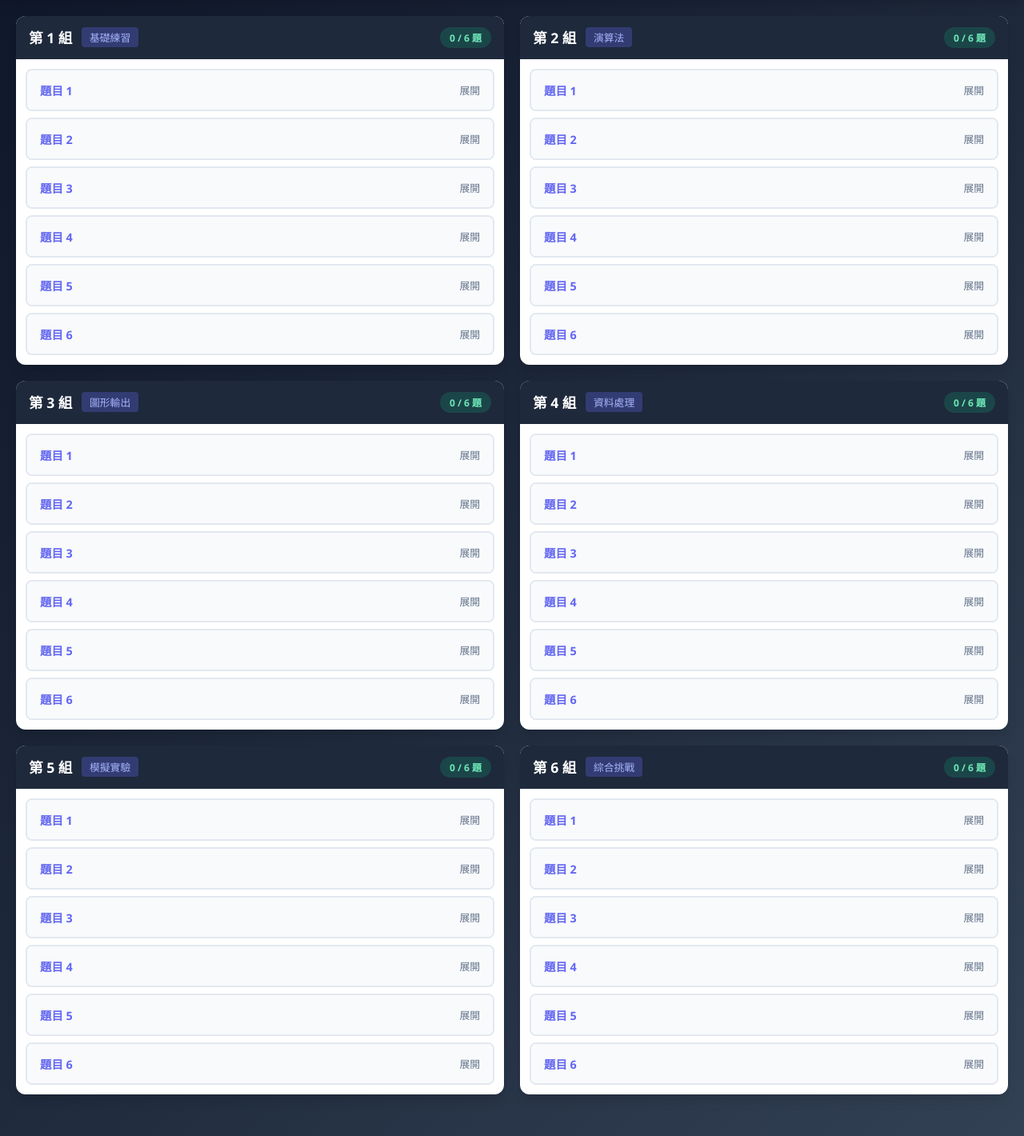
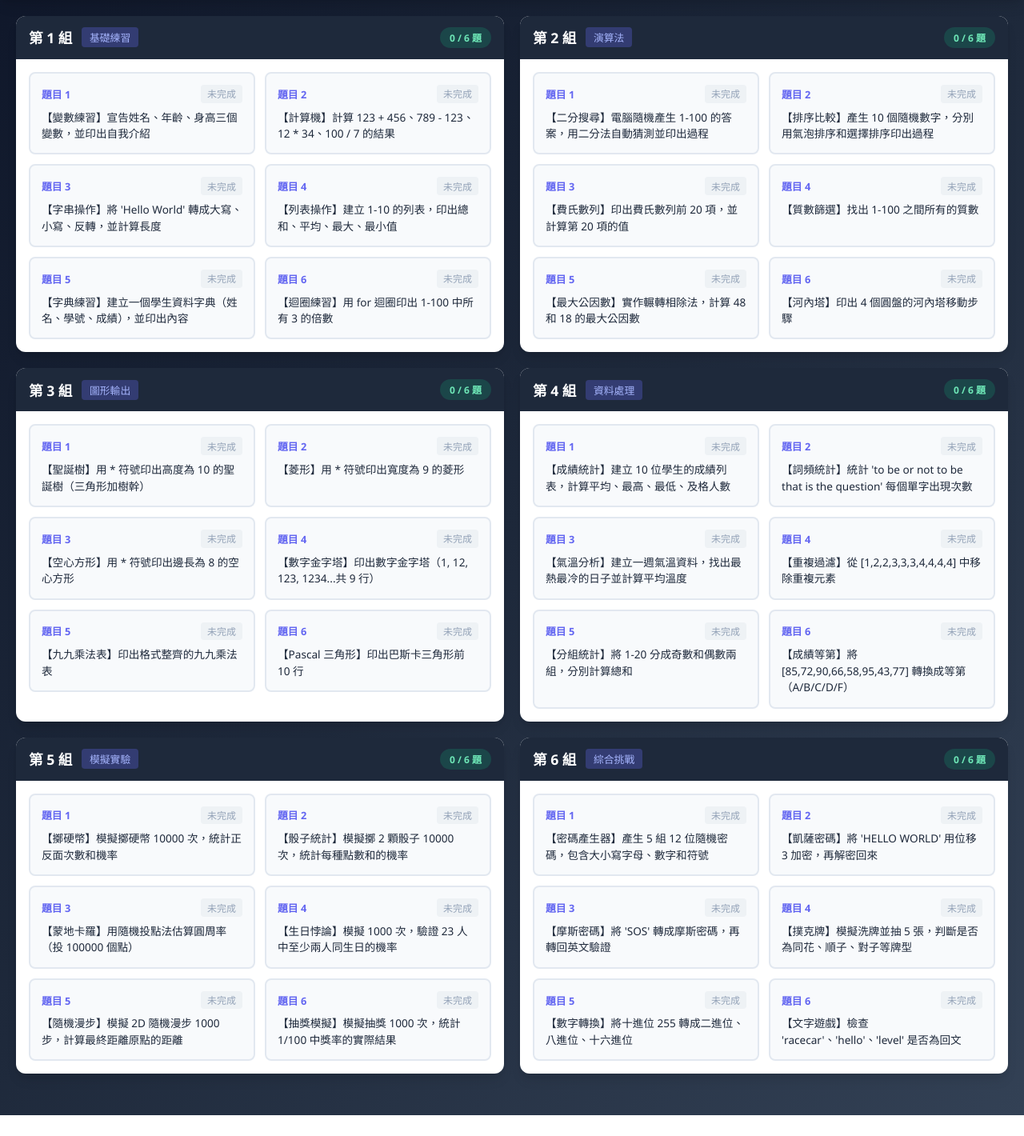
Before and after one commit to maso0310/python_playground, a Flask app: page / in a window 1280 px wide. Shown: the part 57-1477 px from the top of the page at 80% size. After the commit the page ends 1451 px from the top, so only its background shows below. Run offline with Flask 2, Linux system fonts and the light colour scheme; parts of the project's set-up code (start-up, migrations or seed data) failed here and were passed over.

Commit message:
修改展現方式

```diff
--- a/static/css/style.css
+++ b/static/css/style.css
@@ -233,189 +244,188 @@ nav a.active {
     font-weight: 600;
 }
 
-/* 題目區域 */
-.tasks-area {
-    padding: 0.75rem;
+/* 題目列表 */
+.tasks-list {
+    display: grid;
+    grid-template-columns: repeat(2, 1fr);
+    gap: 0.75rem;
+    padding: 1rem;
 }
 
-/* 題目項目（手風琴樣式） */
-.task-item {
-    background: white;
+.task-card {
+    background: #f8fafc;
     border: 2px solid #e2e8f0;
     border-radius: 8px;
-    margin-bottom: 0.5rem;
-    overflow: hidden;
+    padding: 0.875rem;
+    cursor: pointer;
     transition: all 0.2s ease;
 }
 
-.task-item:last-child {
-    margin-bottom: 0;
+.task-card:hover {
+    border-color: var(--secondary-color);
+    background: #eef2ff;
+    transform: translateY(-2px);
 }
 
-.task-item:hover {
-    border-color: var(--secondary-color);
+.task-card.completed {
+    border-color: var(--primary-color);
+    background: #ecfdf5;
 }
 
-.task-item.expanded {
-    border-color: var(--secondary-color);
-    box-shadow: var(--box-shadow-lg);
-}
-
-.task-item.collapsed {
-    display: none;
-}
-
-/* 題目標題列 */
-.task-header-bar {
-    display: flex;
-    justify-content: space-between;
-    align-items: center;
-    padding: 0.875rem 1rem;
-    cursor: pointer;
-    background: #f8fafc;
-    transition: background 0.2s;
-}
-
-.task-header-bar:hover {
-    background: #eef2ff;
-}
-
-.task-item.expanded .task-header-bar {
-    background: var(--secondary-color);
-    color: white;
-}
-
-.task-header-left {
-    display: flex;
-    align-items: center;
-    gap: 0.75rem;
-}
-
-.task-number {
-    font-size: 0.9rem;
-    font-weight: 600;
-    color: var(--secondary-color);
-}
-
-.task-item.expanded .task-number {
-    color: white;
-}
-
-.task-status-icon {
-    display: flex;
-    align-items: center;
-}
-
-.status-done-dot {
-    width: 8px;
-    height: 8px;
-    background: var(--primary-color);
-    border-radius: 50%;
-    display: inline-block;
-}
-
-.task-item.expanded .status-done-dot {
-    background: #6ee7b7;
-}
-
-.task-toggle-icon {
-    font-size: 0.8rem;
-    color: #64748b;
-    font-weight: 500;
-}
-
-.task-item.expanded .task-toggle-icon {
-    color: rgba(255, 255, 255, 0.8);
-}
-
-/* 題目內容區 */
-.task-content {
-    padding: 1rem;
-    border-top: 1px solid #e2e8f0;
-}
-
-.task-description {
-    background: #fefce8;
-    padding: 0.875rem 1rem;
-    border-radius: 8px;
-    border-left: 3px solid #eab308;
-    margin-bottom: 1rem;
-    color: #713f12;
-    font-size: 0.9rem;
-    line-height: 1.5;
-}
-
-.task-description strong {
-    color: #a16207;
-}
-
-/* 編輯器區域 */
-.editor-section,
-.output-section {
-    margin-bottom: 1rem;
-}
-
-.editor-toolbar,
-.output-toolbar {
+.task-card-header {
     display: flex;
     justify-content: space-between;
     align-items: center;
     margin-bottom: 0.5rem;
 }
 
-.toolbar-label {
+.task-number {
+    font-size: 0.8rem;
+    font-weight: 600;
+    color: var(--secondary-color);
+}
+
+.task-status {
+    font-size: 0.75rem;
+    color: #94a3b8;
+    padding: 0.15rem 0.5rem;
+    background: rgba(148, 163, 184, 0.1);
+    border-radius: 4px;
+}
+
+.task-status.done {
+    color: var(--primary-color);
+    background: rgba(16, 185, 129, 0.1);
+}
+
+.task-desc {
     font-size: 0.85rem;
+    color: var(--dark-color);
+    line-height: 1.5;
+}
+
+/* 全螢幕編輯器 */
+.editor-fullscreen {
+    display: flex;
+    flex-direction: column;
+    min-height: 500px;
+}
+
+.editor-header-bar {
+    display: flex;
+    justify-content: space-between;
+    align-items: center;
+    padding: 0.875rem 1rem;
+    background: var(--secondary-color);
+    color: white;
+}
+
+.editor-title {
+    display: flex;
+    align-items: center;
+    gap: 1rem;
+}
+
+.editor-group {
+    font-weight: 600;
+    font-size: 1rem;
+}
+
+.editor-task-num {
+    background: rgba(255, 255, 255, 0.2);
+    padding: 0.25rem 0.75rem;
+    border-radius: 4px;
+    font-size: 0.9rem;
+}
+
+.editor-task-desc {
+    background: #fefce8;
+    padding: 1rem 1.25rem;
+    border-left: 4px solid #eab308;
+    color: #713f12;
+    font-size: 0.95rem;
+    line-height: 1.5;
+}
+
+.editor-main {
+    display: flex;
+    flex-direction: column;
+    flex: 1;
+    padding: 1rem;
+    gap: 1rem;
+}
+
+.editor-code-section,
+.editor-output-section {
+    display: flex;
+    flex-direction: column;
+}
+
+.editor-code-section {
+    flex: 1;
+}
+
+.section-toolbar {
+    display: flex;
+    justify-content: space-between;
+    align-items: center;
+    margin-bottom: 0.5rem;
+}
+
+.section-label {
+    font-size: 0.9rem;
     font-weight: 600;
     color: var(--dark-color);
 }
 
-.toolbar-actions {
+.section-actions {
     display: flex;
     gap: 0.5rem;
 }
 
 .last-run-time {
-    font-size: 0.75rem;
+    font-size: 0.8rem;
     color: #64748b;
 }
 
-.code-editor {
+.code-editor-full {
     width: 100%;
-    height: 200px;
+    min-height: 250px;
+    flex: 1;
     font-family: 'Fira Code', 'Consolas', 'Monaco', monospace;
     font-size: 14px;
-    padding: 0.875rem;
+    padding: 1rem;
     border: 2px solid #e2e8f0;
     border-radius: 8px;
     resize: vertical;
     background: #1e1e1e;
     color: #d4d4d4;
-    line-height: 1.5;
+    line-height: 1.6;
     tab-size: 4;
 }
 
-.code-editor:focus {
+.code-editor-full:focus {
     outline: none;
     border-color: var(--secondary-color);
 }
 
-.code-editor::placeholder {
+.code-editor-full::placeholder {
     color: #6b7280;
 }
 
-.output-area {
+.output-area-full {
     background: #0f172a;
     color: #22d3ee;
-    padding: 0.875rem;
+    padding: 1rem;
     border-radius: 8px;
-    min-height: 80px;
-    max-height: 150px;
+    min-height: 120px;
+    max-height: 200px;
     overflow-y: auto;
     font-family: 'Fira Code', 'Consolas', 'Monaco', monospace;
     font-size: 13px;
     white-space: pre-wrap;
     word-break: break-word;
-    line-height: 1.4;
+    line-height: 1.5;
 }
 
 /* ========== 成果總覽頁面 ========== */
--- a/templates/index.html
+++ b/templates/index.html
@@ -29,7 +29,7 @@
         </select>
     </div>
 
-    <main class="playground-container">
+    <main class="playground-container" id="playground-container">
         {% for group_id in range(1, 7) %}
         <section class="group-section" id="group-{{ group_id }}">
             <div class="group-title">
@@ -40,64 +40,63 @@
                 <span class="completed-badge" id="badge-{{ group_id }}">0 / 6 題</span>
             </div>
 
-            <div class="tasks-area" id="tasks-area-{{ group_id }}">
+            <!-- 題目列表（預設顯示） -->
+            <div class="tasks-list" id="tasks-list-{{ group_id }}">
                 {% for task_id, task_text in group_tasks[group_id].items() %}
-                <div class="task-item" id="task-item-{{ group_id }}-{{ task_id }}">
-                    <!-- 題目標題（可點擊展開） -->
-                    <div class="task-header-bar" id="task-header-{{ group_id }}-{{ task_id }}"
-                         onclick="toggleTask({{ group_id }}, {{ task_id }})">
-                        <div class="task-header-left">
+                <div class="task-card" id="task-card-{{ group_id }}-{{ task_id }}"
+                     onclick="openEditor({{ group_id }}, {{ task_id }})">
+                    <div class="task-card-header">
                         <span class="task-number">題目 {{ task_id }}</span>
-                            <span class="task-status-icon" id="status-icon-{{ group_id }}-{{ task_id }}"></span>
+                        <span class="task-status" id="task-status-{{ group_id }}-{{ task_id }}">未完成</span>
                     </div>
-                        <span class="task-toggle-icon" id="toggle-icon-{{ group_id }}-{{ task_id }}">展開</span>
+                    <div class="task-desc">{{ task_text }}</div>
+                </div>
+                {% endfor %}
             </div>
 
-                    <!-- 題目內容（展開後顯示） -->
-                    <div class="task-content" id="task-content-{{ group_id }}-{{ task_id }}" style="display: none;">
-                        <div class="task-description">
-                            <strong>題目：</strong>{{ task_text }}
+            <!-- 編輯器區域（點擊題目後顯示） -->
+            <div class="editor-fullscreen" id="editor-{{ group_id }}" style="display: none;">
+                <div class="editor-header-bar">
+                    <div class="editor-title">
+                        <span class="editor-group">第 {{ group_id }} 組</span>
+                        <span class="editor-task-num" id="editor-task-num-{{ group_id }}"></span>
+                    </div>
+                    <button class="btn btn-back-menu" onclick="closeEditor({{ group_id }})">返回選單</button>
                 </div>
 
-                        <div class="editor-section">
-                            <div class="editor-toolbar">
-                                <span class="toolbar-label">程式碼</span>
-                                <div class="toolbar-actions">
-                                    <button class="btn btn-run" onclick="runCode({{ group_id }}, {{ task_id }}); event.stopPropagation();">執行</button>
-                                    <button class="btn btn-clear" onclick="clearCode({{ group_id }}, {{ task_id }}); event.stopPropagation();">清除</button>
+                <div class="editor-task-desc" id="editor-task-desc-{{ group_id }}"></div>
+
+                <div class="editor-main">
+                    <div class="editor-code-section">
+                        <div class="section-toolbar">
+                            <span class="section-label">程式碼</span>
+                            <div class="section-actions">
+                                <button class="btn btn-run" onclick="runCode({{ group_id }})">執行</button>
+                                <button class="btn btn-clear" onclick="clearCode({{ group_id }})">清除</button>
                             </div>
                         </div>
-                            <textarea id="code-{{ group_id }}-{{ task_id }}"
-                                      class="code-editor"
-                                      placeholder="在這裡輸入 Python 程式碼..."
-                                      onclick="event.stopPropagation();"></textarea>
+                        <textarea id="code-{{ group_id }}" class="code-editor-full" placeholder="在這裡輸入 Python 程式碼..."></textarea>
                     </div>
 
-                        <div class="output-section">
-                            <div class="output-toolbar">
-                                <span class="toolbar-label">執行結果</span>
-                                <span class="last-run-time" id="last-run-{{ group_id }}-{{ task_id }}"></span>
+                    <div class="editor-output-section">
+                        <div class="section-toolbar">
+                            <span class="section-label">執行結果</span>
+                            <span class="last-run-time" id="last-run-{{ group_id }}"></span>
                         </div>
-                            <pre id="output-{{ group_id }}-{{ task_id }}" class="output-area"></pre>
-                        </div>
-
-                        <button class="btn btn-collapse" onclick="collapseTask({{ group_id }}, {{ task_id }}); event.stopPropagation();">
-                            收起題目
-                        </button>
+                        <pre id="output-{{ group_id }}" class="output-area-full"></pre>
                     </div>
                 </div>
-                {% endfor %}
             </div>
         </section>
         {% endfor %}
     </main>
 
     <script>
-        // 追蹤各組當前展開的題目
-        const expandedTasks = {};
-        for (let i = 1; i <= 6; i++) {
-            expandedTasks[i] = null;
-        }
+        // 當前編輯狀態
+        let currentEditor = { groupId: null, taskId: null };
+
+        // 題目資料
+        const groupTasks = {{ group_tasks | tojson }};
 
         // 滾動到指定組別
         function scrollToGroup(groupId) {
@@ -107,104 +106,70 @@
             }
         }
 
-        // 切換題目展開/收起
-        function toggleTask(groupId, taskId) {
-            const currentExpanded = expandedTasks[groupId];
-
-            if (currentExpanded === taskId) {
-                // 如果點擊的是當前展開的題目，收起它
-                collapseTask(groupId, taskId);
-            } else {
-                // 先收起之前展開的題目
-                if (currentExpanded !== null) {
-                    collapseTaskUI(groupId, currentExpanded);
-                }
-                // 展開新題目
-                expandTask(groupId, taskId);
-            }
-        }
-
-        // 展開題目
-        function expandTask(groupId, taskId) {
-            expandedTasks[groupId] = taskId;
+        // 開啟編輯器
+        function openEditor(groupId, taskId) {
+            currentEditor = { groupId, taskId };
 
             // 載入題目資料
             fetch(`/python_playground/get_task/${groupId}/${taskId}`)
                 .then(response => response.json())
                 .then(data => {
-                    document.getElementById(`code-${groupId}-${taskId}`).value = data.code || '';
-                    document.getElementById(`output-${groupId}-${taskId}`).textContent = data.output || '';
-                    document.getElementById(`last-run-${groupId}-${taskId}`).textContent =
+                    document.getElementById(`editor-task-num-${groupId}`).textContent = `題目 ${taskId}`;
+                    document.getElementById(`editor-task-desc-${groupId}`).textContent = data.task;
+                    document.getElementById(`code-${groupId}`).value = data.code || '';
+                    document.getElementById(`output-${groupId}`).textContent = data.output || '';
+                    document.getElementById(`last-run-${groupId}`).textContent =
                         data.last_run ? `最後執行: ${data.last_run}` : '';
-
-                    // 更新狀態圖示
-                    updateStatusIcon(groupId, taskId, !!data.last_run);
                 });
 
-            // 隱藏其他題目，展開當前題目
+            // 隱藏其他組別，展開當前組別的編輯器
             for (let i = 1; i <= 6; i++) {
-                const item = document.getElementById(`task-item-${groupId}-${i}`);
-                const content = document.getElementById(`task-content-${groupId}-${i}`);
-                const toggleIcon = document.getElementById(`toggle-icon-${groupId}-${i}`);
+                const section = document.getElementById(`group-${i}`);
+                const tasksList = document.getElementById(`tasks-list-${i}`);
+                const editor = document.getElementById(`editor-${i}`);
 
-                if (i === taskId) {
-                    item.classList.add('expanded');
-                    content.style.display = 'block';
-                    toggleIcon.textContent = '收起';
+                if (i === groupId) {
+                    section.classList.add('fullscreen');
+                    tasksList.style.display = 'none';
+                    editor.style.display = 'flex';
                 } else {
-                    item.classList.add('collapsed');
-                    item.classList.remove('expanded');
-                    content.style.display = 'none';
-                    toggleIcon.textContent = '展開';
+                    section.classList.add('hidden');
                 }
             }
 
-            // 滾動到展開的題目
-            setTimeout(() => {
-                const item = document.getElementById(`task-item-${groupId}-${taskId}`);
-                item.scrollIntoView({ behavior: 'smooth', block: 'start' });
-            }, 100);
+            // 容器變成單欄
+            document.getElementById('playground-container').classList.add('single-column');
+
+            // 滾動到頂部
+            window.scrollTo({ top: 0, behavior: 'smooth' });
         }
 
-        // 收起題目
-        function collapseTask(groupId, taskId) {
+        // 關閉編輯器
+        function closeEditor(groupId) {
             // 自動儲存
-            const code = document.getElementById(`code-${groupId}-${taskId}`).value;
-            if (code.trim()) {
-                saveCode(groupId, taskId);
+            const code = document.getElementById(`code-${groupId}`).value;
+            if (code.trim() && currentEditor.taskId) {
+                saveCode(groupId, currentEditor.taskId);
             }
 
-            collapseTaskUI(groupId, taskId);
-            expandedTasks[groupId] = null;
+            // 恢復所有組別顯示
+            for (let i = 1; i <= 6; i++) {
+                const section = document.getElementById(`group-${i}`);
+                const tasksList = document.getElementById(`tasks-list-${i}`);
+                const editor = document.getElementById(`editor-${i}`);
 
-            // 重新載入所有題目狀態
-            loadGroupTaskStatus(groupId);
+                section.classList.remove('fullscreen', 'hidden');
+                tasksList.style.display = 'grid';
+                editor.style.display = 'none';
             }
 
-        // 收起題目的 UI 變化
-        function collapseTaskUI(groupId, taskId) {
-            // 顯示所有題目
-            for (let i = 1; i <= 6; i++) {
-                const item = document.getElementById(`task-item-${groupId}-${i}`);
-                const content = document.getElementById(`task-content-${groupId}-${i}`);
-                const toggleIcon = document.getElementById(`toggle-icon-${groupId}-${i}`);
+            // 容器恢復雙欄
+            document.getElementById('playground-container').classList.remove('single-column');
 
-                item.classList.remove('expanded', 'collapsed');
-                content.style.display = 'none';
-                toggleIcon.textContent = '展開';
-            }
-        }
+            // 重新載入題目狀態
+            loadGroupTaskStatus(groupId);
 
-        // 更新狀態圖示
-        function updateStatusIcon(groupId, taskId, isCompleted) {
-            const icon = document.getElementById(`status-icon-${groupId}-${taskId}`);
-            if (isCompleted) {
-                icon.innerHTML = '<span class="status-done-dot"></span>';
-                icon.title = '已完成';
-            } else {
-                icon.innerHTML = '';
-                icon.title = '';
-            }
+            currentEditor = { groupId: null, taskId: null };
         }
 
         // 載入組別所有題目的狀態
@@ -213,15 +178,29 @@
                 fetch(`/python_playground/get_task/${groupId}/${taskId}`)
                     .then(response => response.json())
                     .then(data => {
-                        updateStatusIcon(groupId, taskId, !!data.last_run);
+                        const statusEl = document.getElementById(`task-status-${groupId}-${taskId}`);
+                        const cardEl = document.getElementById(`task-card-${groupId}-${taskId}`);
+
+                        if (data.last_run) {
+                            statusEl.textContent = '已完成';
+                            statusEl.classList.add('done');
+                            cardEl.classList.add('completed');
+                        } else {
+                            statusEl.textContent = '未完成';
+                            statusEl.classList.remove('done');
+                            cardEl.classList.remove('completed');
+                        }
                     });
             }
         }
 
         // 執行程式碼
-        function runCode(groupId, taskId) {
-            const code = document.getElementById(`code-${groupId}-${taskId}`).value;
-            const outputArea = document.getElementById(`output-${groupId}-${taskId}`);
+        function runCode(groupId) {
+            const taskId = currentEditor.taskId;
+            if (!taskId) return;
+
+            const code = document.getElementById(`code-${groupId}`).value;
+            const outputArea = document.getElementById(`output-${groupId}`);
 
             if (!code.trim()) {
                 outputArea.textContent = '[提示] 請先輸入程式碼！';
@@ -238,9 +217,8 @@
             .then(response => response.json())
             .then(data => {
                 outputArea.textContent = data.output || '（無輸出）';
-                document.getElementById(`last-run-${groupId}-${taskId}`).textContent =
+                document.getElementById(`last-run-${groupId}`).textContent =
                     `最後執行: ${data.last_run}`;
-                updateStatusIcon(groupId, taskId, true);
                 updateGroupBadge(groupId);
             })
             .catch(error => {
@@ -250,7 +228,7 @@
 
         // 儲存程式碼
         function saveCode(groupId, taskId) {
-            const code = document.getElementById(`code-${groupId}-${taskId}`).value;
+            const code = document.getElementById(`code-${groupId}`).value;
 
             fetch(`/python_playground/save/${groupId}/${taskId}`, {
                 method: 'POST',
@@ -260,11 +238,11 @@
         }
 
         // 清除程式碼
-        function clearCode(groupId, taskId) {
+        function clearCode(groupId) {
             if (!confirm('確定要清除程式碼嗎？')) return;
 
-            document.getElementById(`code-${groupId}-${taskId}`).value = '';
-            document.getElementById(`output-${groupId}-${taskId}`).textContent = '';
+            document.getElementById(`code-${groupId}`).value = '';
+            document.getElementById(`output-${groupId}`).textContent = '';
         }
 
         // 更新組別完成數量徽章
@@ -298,18 +276,16 @@
         document.addEventListener('keydown', function(event) {
             if (event.ctrlKey && event.key === 'Enter') {
                 const activeElement = document.activeElement;
-                if (activeElement && activeElement.classList.contains('code-editor')) {
-                    const parts = activeElement.id.split('-');
-                    const groupId = parseInt(parts[1]);
-                    const taskId = parseInt(parts[2]);
-                    runCode(groupId, taskId);
+                if (activeElement && activeElement.classList.contains('code-editor-full')) {
+                    const groupId = parseInt(activeElement.id.replace('code-', ''));
+                    runCode(groupId);
                 }
             }
         });
 
         // Tab 鍵支援
         document.addEventListener('keydown', function(event) {
-            if (event.key === 'Tab' && event.target.classList.contains('code-editor')) {
+            if (event.key === 'Tab' && event.target.classList.contains('code-editor-full')) {
                 event.preventDefault();
                 const editor = event.target;
                 const start = editor.selectionStart;
@@ -321,13 +297,10 @@
 
         // 自動儲存（每 30 秒）
         setInterval(function() {
-            for (let groupId = 1; groupId <= 6; groupId++) {
-                const taskId = expandedTasks[groupId];
-                if (taskId) {
-                    const code = document.getElementById(`code-${groupId}-${taskId}`).value;
+            if (currentEditor.groupId && currentEditor.taskId) {
+                const code = document.getElementById(`code-${currentEditor.groupId}`).value;
                 if (code.trim()) {
-                        saveCode(groupId, taskId);
-                    }
+                    saveCode(currentEditor.groupId, currentEditor.taskId);
                 }
             }
         }, 30000);
@@ -335,7 +308,7 @@
         // 頁面載入時初始化
         document.addEventListener('DOMContentLoaded', function() {
             initAll();
-            document.querySelectorAll('.code-editor').forEach(editor => {
+            document.querySelectorAll('.code-editor-full').forEach(editor => {
                 editor.setAttribute('spellcheck', 'false');
             });
         });
```
Also changed, not shown: other parts of static/css/style.css (+49 -29 lines). Lines whose indentation alone changed are shown as unchanged.
